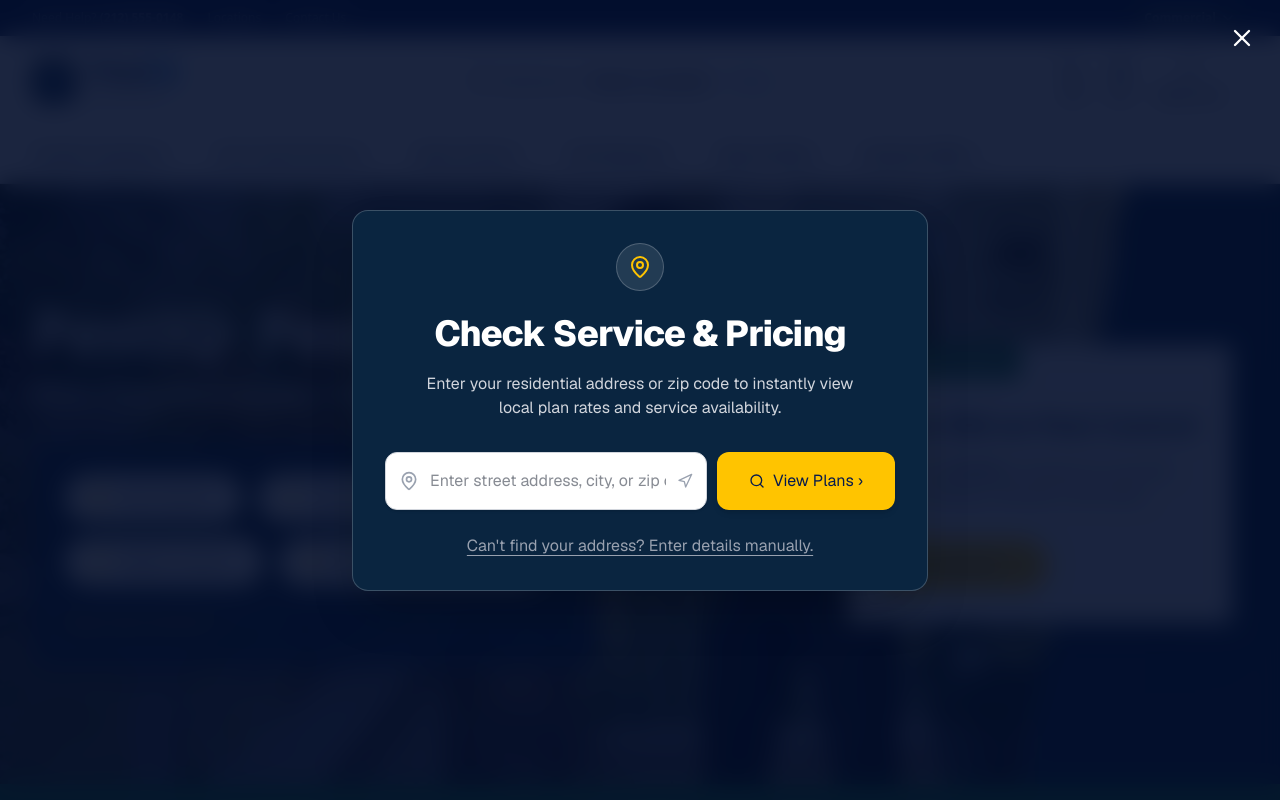
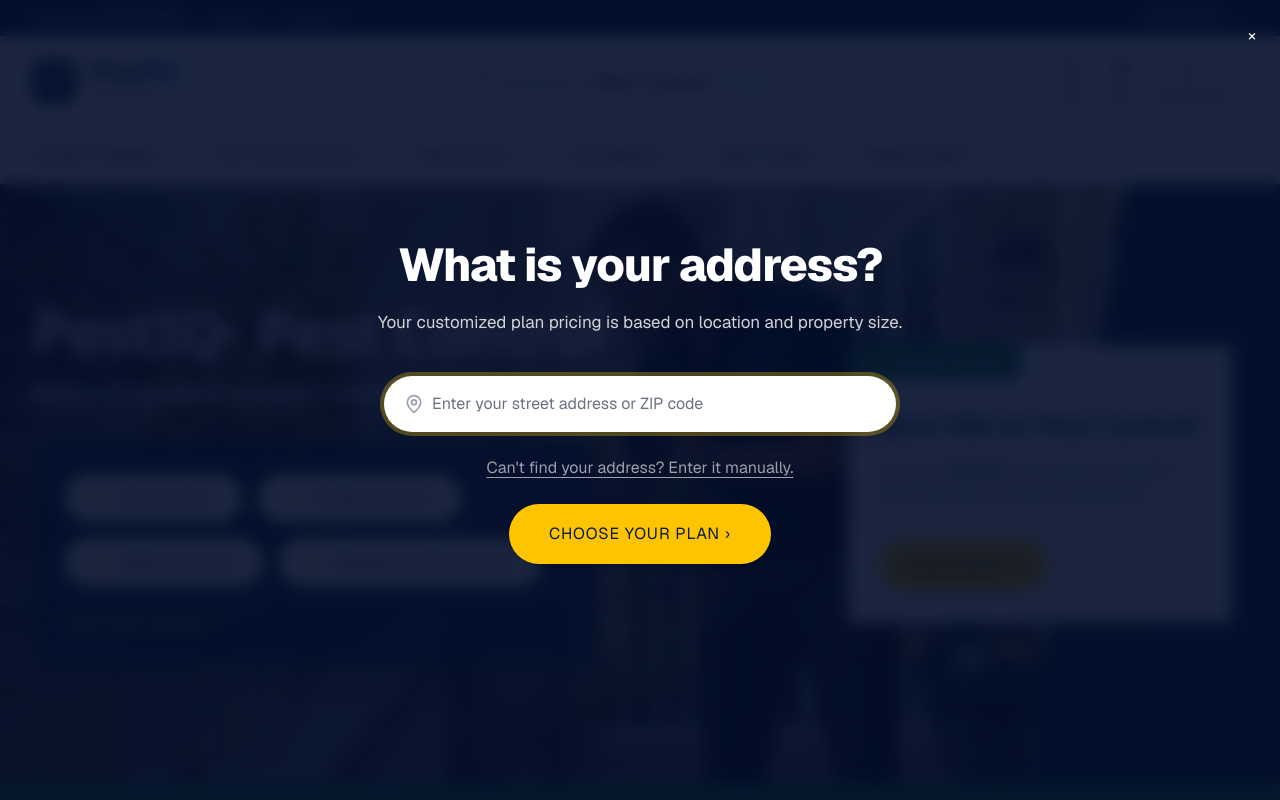
Before and after one commit to WebDesigner019/pestiq-solution-web, a Next.js app: page / in a window 1280 px wide. Both pictures are taken after a click on the button "Get started". Shown: the top 800 px of the page. Built offline with nearby package versions, Linux system fonts and the light colour scheme.

Commit message:
Revert to original professional AddressModal design with interactive address search popup, parcel registry loading animation, and manual address entry flow

```diff
--- a/components/AddressModal.tsx
+++ b/components/AddressModal.tsx
@@ -1,151 +1,325 @@
 "use client";
 
-import React, { useState } from "react";
+import React, { useState, useEffect } from "react";
 import { useLocation } from "@/context/LocationContext";
-import { AddressAutocomplete } from "@/components/AddressAutocomplete";
-import { MapPin, X } from "lucide-react";
+import { MapPin } from "lucide-react";
 
 interface AddressModalProps {
   onClose: () => void;
 }
 
+const MOCK_SUGGESTIONS = [
+  "1150 Marcela Ct, Lakewood, NJ 08701",
+  "120 Broadway, New York, NY 10271",
+  "500 Elm St, Yonkers, NY 10701",
+  "15724 W New Ct, Wasilla, AK 99623",
+  "123 Main St, Brooklyn, NY 11201",
+  "456 Park Ave, New York, NY 10022",
+  "789 Broadway, Bayonne, NJ 07002",
+  "321 Broad St, Newark, NJ 07102",
+  "100 Ocean Ave, Point Pleasant, NJ 08742",
+  "55 Central Park West, New York, NY 10023",
+  "200 Westchester Ave, White Plains, NY 10604"
+];
+
 export default function AddressModal({ onClose }: AddressModalProps) {
-  const { submitAddressSearch } = useLocation();
+  const { setZipCode, setStreetAddress, clearLocation } = useLocation();
+  const [addressInput, setAddressInput] = useState("");
+  const [showSuggestions, setShowSuggestions] = useState(false);
+  const [modalState, setModalState] = useState<"input" | "loading" | "unserviceable">("input");
   const [isManualMode, setIsManualMode] = useState(false);
   const [manualStreet, setManualStreet] = useState("");
   const [manualCity, setManualCity] = useState("");
   const [manualZip, setManualZip] = useState("");
   const [manualState, setManualState] = useState("NY");
+  const [loadingText, setLoadingText] = useState("Connecting to Property Assessor API...");
+  const [loadingSubtext, setLoadingSubtext] = useState("Querying parcel registry...");
 
-  const handleSelect = (addr: string) => {
-    const isSupported = submitAddressSearch(addr);
-    if (isSupported) {
+  const filteredSuggestions = MOCK_SUGGESTIONS.filter(s =>
+    s.toLowerCase().includes(addressInput.toLowerCase())
+  );
+
+  // Handle address check submission
+  const handleSubmit = (address: string) => {
+    setAddressInput(address);
+    setModalState("loading");
+
+    // Phase 1: Connect to Assessor API
+    setLoadingText("Connecting to Property Assessor API...");
+    setLoadingSubtext("Querying regional parcel registry database...");
+
+    setTimeout(() => {
+      // Phase 2: Retrieve parcel size
+      setLoadingText("Retrieving parcel records...");
+      setLoadingSubtext("Calculating building square footage area...");
+
+      setTimeout(() => {
+        // Resolve address ZIP code
+        const zipMatch = address.match(/\b\d{5}\b/);
+        const zip = zipMatch ? zipMatch[0] : "";
+
+        let hasService = false;
+        if (zip) {
+          const num = parseInt(zip, 10);
+          const isNyc =
+            (num >= 10001 && num <= 10282) ||
+            (num >= 10301 && num <= 10314) ||
+            (num >= 10451 && num <= 10475) ||
+            (num >= 11101 && num <= 11109) ||
+            (num >= 11201 && num <= 11256);
+          const isWestchester =
+            (num >= 10701 && num <= 10710) ||
+            (num >= 10550 && num <= 10553) ||
+            (num >= 10801 && num <= 10805) ||
+            (num >= 10601 && num <= 10610);
+          const isNewJersey =
+            (num >= 8701 && num <= 8702) ||
+            (num >= 8723 && num <= 8724) ||
+            (num >= 8753 && num <= 8755);
+
+          if (isNyc || isWestchester || isNewJersey) {
+            hasService = true;
+          }
+        } else {
+          // Check string fallback
+          const t = address.toLowerCase();
+          if (
+            ["manhattan", "brooklyn", "bronx", "queens", "staten island", "yonkers", "mount vernon", "new rochelle", "white plains", "lakewood", "brick", "toms river"].some(
+              (area) => t.includes(area)
+            )
+          ) {
+            hasService = true;
+          }
+        }
+
+        if (hasService) {
+          // Success: Set in location context and close
+          setZipCode(address);
+          setStreetAddress(address);
           onClose();
+        } else {
+          // Unserviceable error state
+          setModalState("unserviceable");
         }
+      }, 1000);
+    }, 1000);
   };
 
-  const handleManualSubmit = (e: React.FormEvent) => {
-    e.preventDefault();
-    const fullAddress = `${manualStreet}, ${manualCity}, ${manualState} ${manualZip}`;
-    const isSupported = submitAddressSearch(fullAddress);
-    if (isSupported) {
+  const handleManualReview = () => {
+    // Navigate to booking page with unserviced flags
+    setZipCode(addressInput);
+    setStreetAddress(addressInput);
     onClose();
-    }
+    window.location.href = `/book?area=other&address=${encodeURIComponent(addressInput)}`;
   };
 
   return (
-    <div className="fixed inset-0 z-50 flex items-center justify-center p-4 bg-[#030e2be6] backdrop-blur-md animate-fade-in">
+    <div className="fixed inset-0 z-50 flex items-center justify-center p-4 bg-[#030e2be6] backdrop-blur-sm animate-fade-in">
       <button
         onClick={onClose}
-        className="absolute top-6 right-6 text-white hover:text-gray-300 text-3xl font-light outline-none"
+        className="absolute top-6 right-6 text-white hover:text-zinc-300 text-[28px] font-light outline-none"
         aria-label="Close modal"
       >
-        <X className="w-7 h-7" />
+        ×
       </button>
 
-      <div className="w-full max-w-xl bg-[#0a2540] border border-white/20 text-center p-8 rounded-2xl shadow-2xl text-white">
-        <div className="flex flex-col items-center gap-4">
-          <div className="w-12 h-12 bg-white/10 rounded-full flex items-center justify-center text-[#ffc400] border border-white/20 mb-1">
-            <MapPin className="w-6 h-6" />
+      <div className="w-full max-w-2xl bg-transparent text-center p-6 rounded-lg text-white">
+        {modalState === "loading" && (
+          <div className="flex flex-col items-center justify-center py-12 gap-6 text-center">
+            <div className="w-16 h-16 border-4 border-[#ffc400]/20 border-t-[#ffc400] rounded-full animate-spin"></div>
+            <div className="flex flex-col gap-1.5">
+              <h3 className="text-[22px] font-extrabold tracking-tight">{loadingText}</h3>
+              <p className="text-zinc-400 text-[14px]">{loadingSubtext}</p>
             </div>
-          <h2 className="text-3xl sm:text-4xl font-extrabold tracking-tight leading-tight">
-            Check Service & Pricing
+          </div>
+        )}
+
+        {modalState === "input" && (
+          <div className="flex flex-col items-center gap-6">
+            <h2 className="text-[36px] sm:text-[46px] font-extrabold tracking-tight leading-tight">
+              What is your address?
             </h2>
-          <p className="text-gray-300 text-sm sm:text-base max-w-md">
-            Enter your residential address or zip code to instantly view local plan rates and service availability.
+            <p className="text-zinc-300 text-[15px] sm:text-[17px] -mt-2">
+              Your customized plan pricing is based on location and property size.
             </p>
 
             {!isManualMode ? (
-            <div className="w-full mt-4">
-              <AddressAutocomplete
-                placeholder="Enter street address, city, or zip code..."
-                buttonText="View Plans ›"
-                onSelect={handleSelect}
-                inputClassName="py-4 text-base"
-                buttonClassName="py-4 px-8"
+              <form
+                onSubmit={(e) => {
+                  e.preventDefault();
+                  handleSubmit(addressInput);
+                }}
+                className="w-full max-w-lg flex flex-col gap-4 mt-4 relative"
+              >
+                <div className="relative">
+                  <MapPin className="absolute left-5 top-1/2 -translate-y-1/2 w-5 h-5 text-gray-400" />
+                  <input
+                    type="text"
+                    placeholder="Enter your street address or ZIP code"
+                    value={addressInput}
+                    onChange={(e) => {
+                      setAddressInput(e.target.value);
+                      setShowSuggestions(e.target.value.length > 1);
+                    }}
+                    onFocus={() => {
+                      if (addressInput.length > 1) setShowSuggestions(true);
+                    }}
+                    onBlur={() => {
+                      setTimeout(() => setShowSuggestions(false), 200);
+                    }}
+                    className="w-full pl-12 pr-6 py-4 bg-white text-zinc-900 placeholder:text-gray-500 text-[15px] sm:text-[16px] font-medium border-0 rounded-full shadow-lg outline-none focus:ring-4 focus:ring-[#ffc400]/30 transition-all"
+                    required
+                    autoFocus
                   />
+
+                  {showSuggestions && filteredSuggestions.length > 0 && (
+                    <div className="absolute top-full left-0 right-0 mt-2 bg-white rounded-xl shadow-2xl overflow-hidden z-50 text-left border border-gray-100 max-h-64 overflow-y-auto">
+                      {filteredSuggestions.map((suggestion, idx) => (
+                        <button
+                          key={idx}
+                          type="button"
+                          onClick={() => {
+                            setAddressInput(suggestion);
+                            setShowSuggestions(false);
+                            handleSubmit(suggestion);
+                          }}
+                          className="w-full px-5 py-3.5 text-left text-gray-700 hover:bg-gray-50 transition-colors border-b border-gray-100 last:border-0 flex items-center gap-3"
+                        >
+                          <MapPin className="w-4 h-4 text-gray-400 shrink-0" />
+                          <span className="truncate font-medium">{suggestion}</span>
+                        </button>
+                      ))}
+                    </div>
+                  )}
+                </div>
 
                 <button
                   type="button"
                   onClick={() => setIsManualMode(true)}
-                className="text-gray-400 hover:text-white text-xs font-semibold transition-colors mt-6 block mx-auto underline underline-offset-4"
+                  className="text-zinc-400 hover:text-zinc-200 text-sm font-medium transition-colors mt-2 underline underline-offset-4"
                 >
-                Can&apos;t find your address? Enter details manually.
+                  Can't find your address? Enter it manually.
                 </button>
-            </div>
+
+                <button
+                  type="submit"
+                  className="w-full sm:w-auto self-center bg-[#ffc400] hover:bg-[#e6af00] text-[#071b4d] font-extrabold text-[13px] uppercase tracking-wider px-10 py-4.5 rounded-full shadow-md transition-all duration-250 mt-2"
+                >
+                  Choose Your Plan ›
+                </button>
+              </form>
             ) : (
-            <form onSubmit={handleManualSubmit} className="w-full flex flex-col gap-3 mt-4 text-left">
+              <form
+                onSubmit={(e) => {
+                  e.preventDefault();
+                  const fullAddress = `${manualStreet}, ${manualCity}, ${manualState} ${manualZip}`;
+                  handleSubmit(fullAddress);
+                }}
+                className="w-full max-w-lg flex flex-col gap-4 mt-4 text-left"
+              >
                 <div>
-                <label className="text-gray-300 text-xs font-bold mb-1 block uppercase tracking-wider">Street Address</label>
+                  <label className="text-zinc-300 text-sm font-bold mb-1.5 block">Street</label>
                   <input
                     type="text"
-                  placeholder="e.g. 100 Broadway"
+                    placeholder="Street Address"
                     value={manualStreet}
                     onChange={(e) => setManualStreet(e.target.value)}
-                  className="w-full px-4 py-3 bg-white text-gray-900 text-sm font-medium border-0 rounded-xl outline-none focus:ring-2 focus:ring-[#ffc400]"
+                    className="w-full px-5 py-3.5 bg-white text-zinc-900 placeholder:text-gray-400 text-[15px] font-medium border-0 rounded-xl shadow-inner outline-none focus:ring-4 focus:ring-[#ffc400]/30 transition-all"
                     required
                     autoFocus
                   />
                 </div>
-              <div className="grid grid-cols-3 gap-2">
-                <div className="col-span-1">
-                  <label className="text-gray-300 text-xs font-bold mb-1 block uppercase tracking-wider">City</label>
+                <div>
+                  <label className="text-zinc-300 text-sm font-bold mb-1.5 block">City</label>
                   <input
                     type="text"
                     placeholder="City"
                     value={manualCity}
                     onChange={(e) => setManualCity(e.target.value)}
-                    className="w-full px-4 py-3 bg-white text-gray-900 text-sm font-medium border-0 rounded-xl outline-none focus:ring-2 focus:ring-[#ffc400]"
+                    className="w-full px-5 py-3.5 bg-white text-zinc-900 placeholder:text-gray-400 text-[15px] font-medium border-0 rounded-xl shadow-inner outline-none focus:ring-4 focus:ring-[#ffc400]/30 transition-all"
                     required
                   />
                 </div>
-                <div className="col-span-1">
-                  <label className="text-gray-300 text-xs font-bold mb-1 block uppercase tracking-wider">State</label>
+                <div>
+                  <label className="text-zinc-300 text-sm font-bold mb-1.5 block">Zip</label>
+                  <input
+                    type="text"
+                    placeholder="ZIP Code"
+                    value={manualZip}
+                    onChange={(e) => setManualZip(e.target.value)}
+                    className="w-full px-5 py-3.5 bg-white text-zinc-900 placeholder:text-gray-400 text-[15px] font-medium border-0 rounded-xl shadow-inner outline-none focus:ring-4 focus:ring-[#ffc400]/30 transition-all"
+                    required
+                  />
+                </div>
+                <div>
+                  <label className="text-zinc-300 text-sm font-bold mb-1.5 block">State</label>
                   <select
                     value={manualState}
                     onChange={(e) => setManualState(e.target.value)}
-                    className="w-full px-3 py-3 bg-white text-gray-900 text-sm font-medium border-0 rounded-xl outline-none focus:ring-2 focus:ring-[#ffc400] appearance-none"
+                    className="w-full px-5 py-3.5 bg-white text-zinc-900 text-[15px] font-medium border-0 rounded-xl shadow-inner outline-none focus:ring-4 focus:ring-[#ffc400]/30 transition-all appearance-none cursor-pointer"
                     required
                   >
-                    <option value="NY">NY</option>
-                    <option value="NJ">NJ</option>
-                    <option value="CT">CT</option>
-                    <option value="PA">PA</option>
-                    <option value="MA">MA</option>
-                    <option value="FL">FL</option>
+                    <option value="NY">New York (NY)</option>
+                    <option value="NJ">New Jersey (NJ)</option>
+                    <option value="CT">Connecticut (CT)</option>
+                    <option value="PA">Pennsylvania (PA)</option>
+                    <option value="MA">Massachusetts (MA)</option>
+                    <option value="CA">California (CA)</option>
+                    <option value="TX">Texas (TX)</option>
+                    <option value="FL">Florida (FL)</option>
                   </select>
                 </div>
-                <div className="col-span-1">
-                  <label className="text-gray-300 text-xs font-bold mb-1 block uppercase tracking-wider">ZIP</label>
-                  <input
-                    type="text"
-                    placeholder="ZIP"
-                    value={manualZip}
-                    onChange={(e) => setManualZip(e.target.value)}
-                    className="w-full px-4 py-3 bg-white text-gray-900 text-sm font-medium border-0 rounded-xl outline-none focus:ring-2 focus:ring-[#ffc400]"
-                    required
-                  />
-                </div>
-              </div>
 
-              <div className="flex justify-between items-center mt-4 pt-2">
+                <div className="flex justify-between items-center mt-6">
                   <button
                     type="button"
                     onClick={() => setIsManualMode(false)}
-                  className="text-xs text-gray-400 hover:text-white font-bold transition-colors"
+                    className="bg-white/10 hover:bg-white/20 text-white font-extrabold text-[12.5px] uppercase tracking-wider px-6 py-4 rounded-full border border-white/10 transition-all duration-200"
                   >
-                  ← Back to search
+                    ‹ Go back
                   </button>
                   <button
                     type="submit"
-                  className="bg-[#ffc400] hover:bg-[#e6b000] text-[#071b4d] font-extrabold text-xs uppercase tracking-wider px-6 py-3 rounded-xl shadow-md transition-all"
+                    className="bg-[#ffc400] hover:bg-[#e6af00] text-[#071b4d] font-extrabold text-[13px] uppercase tracking-wider px-8 py-4 rounded-full shadow-md transition-all duration-200"
                   >
-                  Calculate Rate ›
+                    Continue ›
                   </button>
                 </div>
               </form>
             )}
           </div>
+        )}
+
+        {modalState === "unserviceable" && (
+          <div className="flex flex-col items-center gap-6 max-w-xl mx-auto">
+            <div className="bg-[#0b1c46] border border-white/10 p-8 rounded-3xl w-full shadow-2xl flex flex-col items-center gap-4">
+              <span className="text-[12px] bg-white/15 px-4 py-1.5 rounded-full text-zinc-300 font-semibold mb-2">
+                {addressInput}
+              </span>
+              <h2 className="text-[28px] sm:text-[36px] font-extrabold tracking-tight text-white leading-tight">
+                Address is not Serviced
+              </h2>
+              <p className="text-zinc-300 text-[14.5px] sm:text-[16px] leading-relaxed max-w-md">
+                We apologize for the inconvenience. At this time, we do not offer automatic online booking in your area.
+              </p>
+
+              <div className="flex flex-col sm:flex-row gap-3 w-full mt-6 justify-center">
+                <button
+                  onClick={() => setModalState("input")}
+                  className="bg-white/15 hover:bg-white/25 text-white font-extrabold text-[12.5px] uppercase tracking-wider px-8 py-4 rounded-full border border-white/10 transition-all duration-200"
+                >
+                  Try Another Address
+                </button>
+                <button
+                  onClick={handleManualReview}
+                  className="bg-[#ffc400] hover:bg-[#e6af00] text-[#071b4d] font-extrabold text-[12.5px] uppercase tracking-wider px-8 py-4 rounded-full shadow-md transition-all duration-200"
+                >
+                  Request Manual Review
+                </button>
+              </div>
+            </div>
+          </div>
+        )}
       </div>
     </div>
   );
--- a/components/Header.tsx
+++ b/components/Header.tsx
@@ -3,7 +3,6 @@
 import React, { useState } from "react";
 import Link from "next/link";
 import { useLocation } from "@/context/LocationContext";
-import { UnserviceableAreaModal } from "@/components/UnserviceableAreaModal";
 import { MapPin, Phone, ShoppingCart, User, ChevronDown, Menu } from "lucide-react";
 export function Logo() {
   return (
@@ -218,9 +217,6 @@ export function Header() {
           <Link href="/offers" className="p-4 border-b border-gray-100 font-bold text-red-600">Exclusive Offers</Link>
         </div>
       )}
-
-      {/* Out of Service Area Email Capture Modal */}
-      <UnserviceableAreaModal />
     </header>
   );
 }
```
Also changed, not shown: app/page.tsx (+8 -9 lines). Lines whose indentation alone changed are shown as unchanged.
